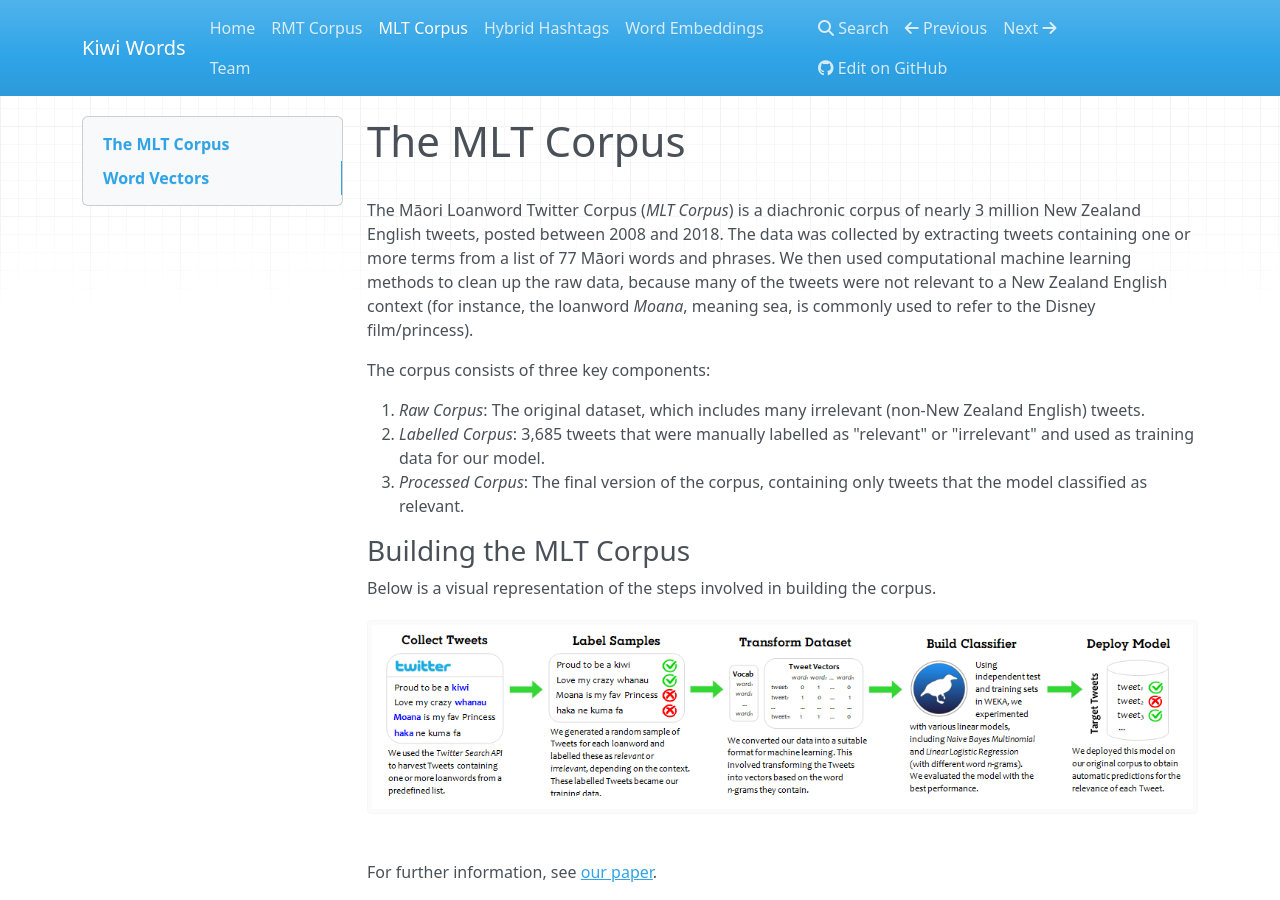
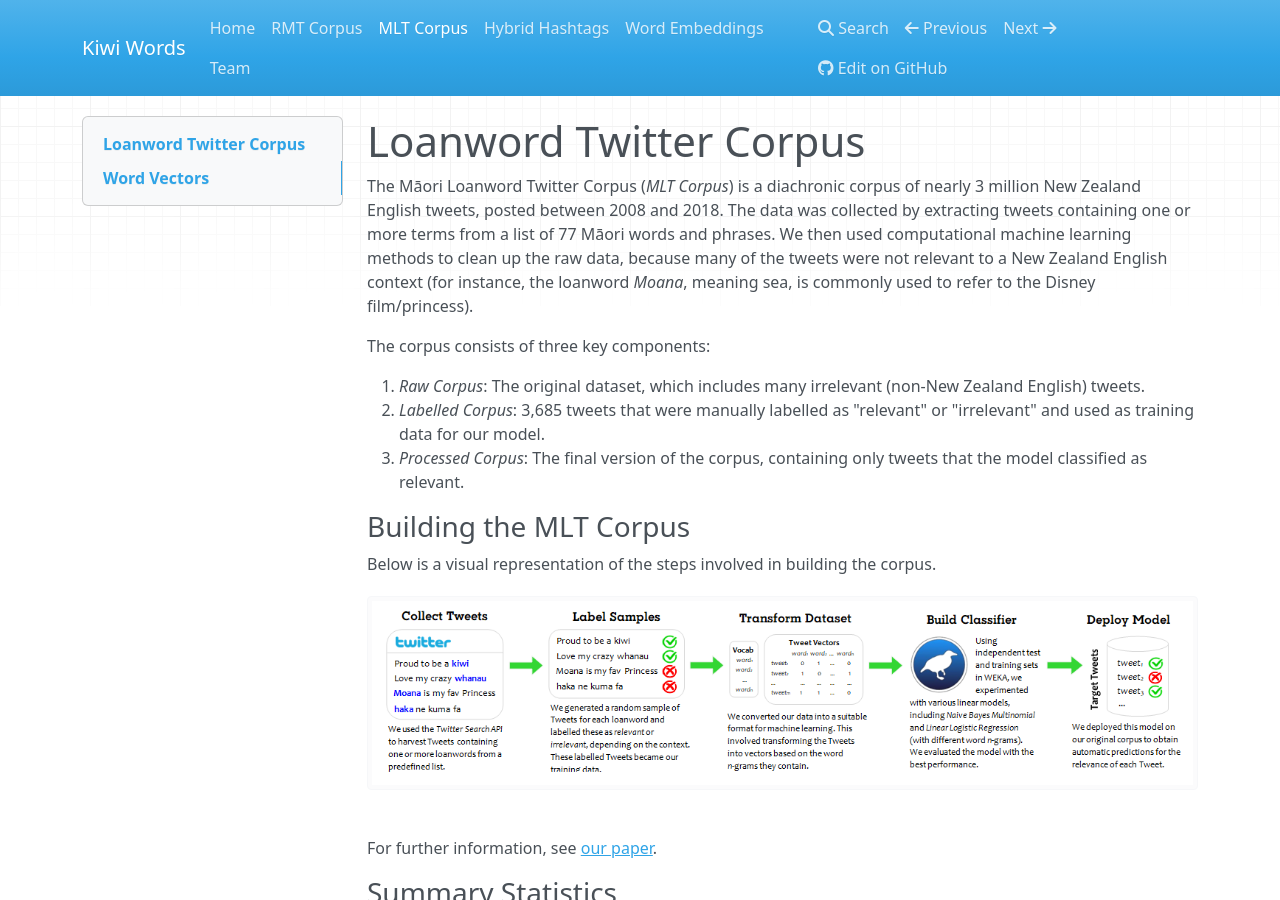
Before and after one commit to Waikato/kiwiwords, an MkDocs documentation site: the page built from docs/corpus.md, in a window 1280 px wide and 900 px high. Built offline with MkDocs 1.6.1, drawn with Linux system fonts in a browser that asks for light colours; nearby versions of some CDN libraries.

Commit message:
Update corpus.md

```diff
--- a/docs/corpus.md
+++ b/docs/corpus.md
@@ -1,5 +1,4 @@
-# The MLT Corpus
-<br>
+# Loanword Twitter Corpus
 The Māori Loanword Twitter Corpus (<i>MLT Corpus</i>) is a diachronic corpus of nearly 3 million New Zealand English tweets, posted between 2008 and 2018. The data was collected by extracting tweets containing one or more terms from a list of 77 Māori words and phrases. We then used computational machine learning methods to clean up the raw data, because many of the tweets were not relevant to a New Zealand English context (for instance, the loanword <i>Moana</i>, meaning sea, is commonly used to refer to the Disney film/princess).
 
 The corpus consists of three key components:
```
